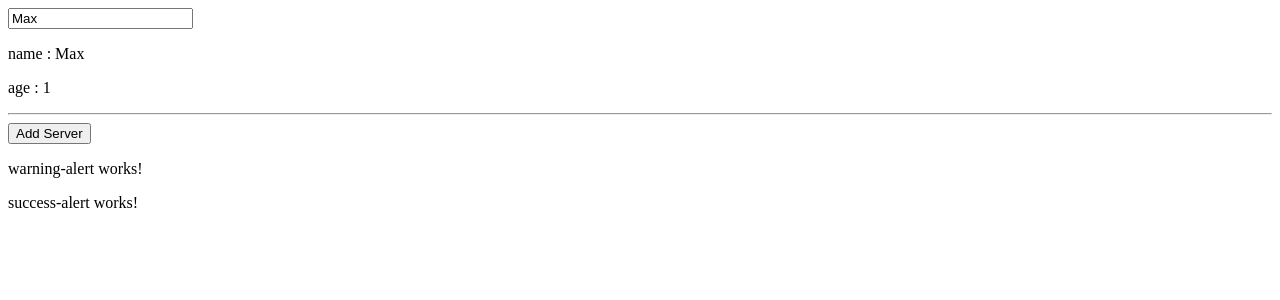
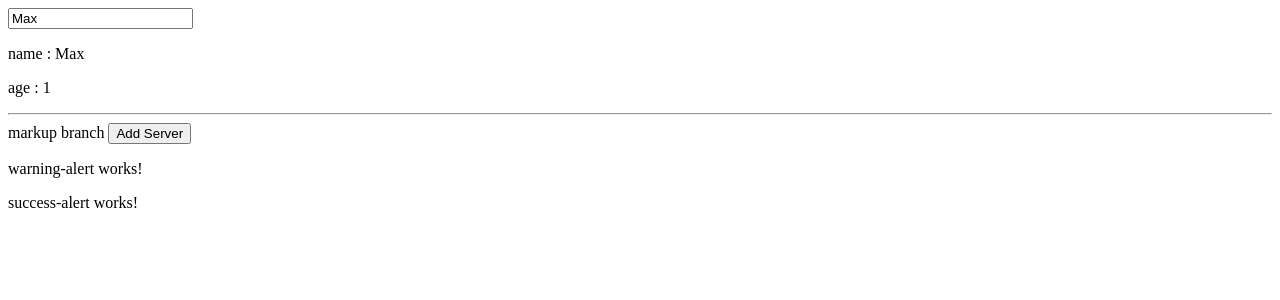
Before and after one commit to owlssi/ActionTest, an Angular app: page / in a window 1280 px wide. Shown: the top 300 px of the page. Built offline with nearby package versions, Linux system fonts and the light colour scheme.

Commit message:
no message

```diff
--- a/src/app/app.component.html
+++ b/src/app/app.component.html
@@ -5,6 +5,8 @@
 
 <hr>
 
+markup branch
+
 <button class="btn btn-primary" [disabled]="allowNewServer">Add Server</button>
 
 <app-warning-alert></app-warning-alert>
```
